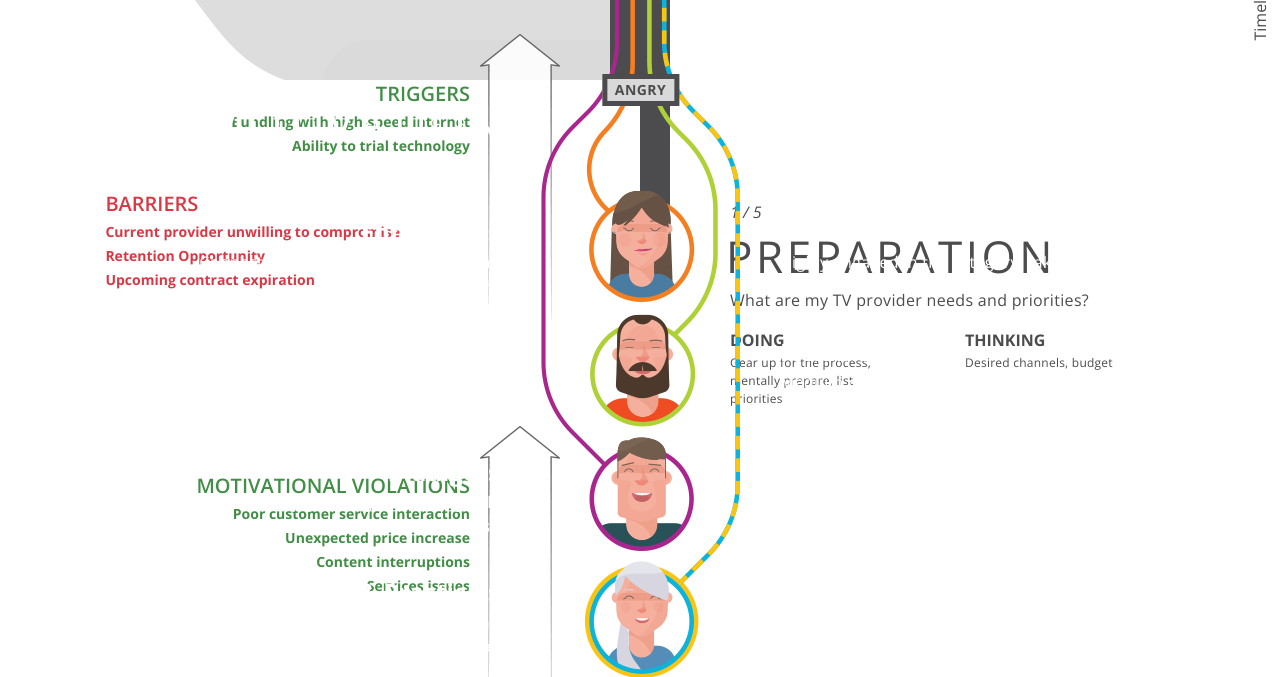
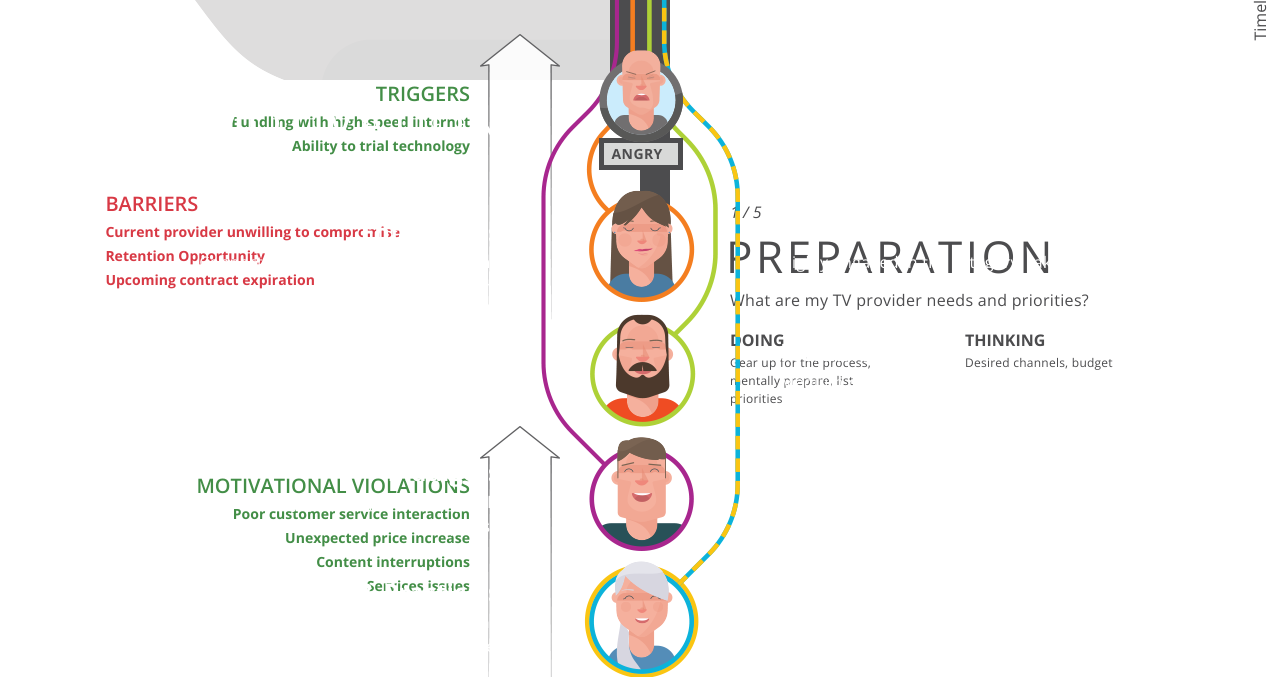
Before and after one commit to EggStrategy/dish-path-purchase, a PHP site: template views/stage-1.php in a window 1280 px wide. Shown: the top 677 px of the page. Run offline with PHP 8.4, Linux system fonts and the light colour scheme; the template is opened without the code that fills it, so the values that code supplies are empty.

Commit message:
Stage Mood avatars

```diff
--- a/assets/css/application.css
+++ b/assets/css/application.css
@@ -193,6 +193,43 @@ em {
   background: url('/assets/images/icon-traditionals.svg?1408637448') no-repeat;
 }
 
+[class*="icon-mood-"] {
+  position: relative;
+  z-index: 10;
+  display: block;
+  margin: 0 auto -4px;
+  background: url('/assets/images/sprite-moods.svg?1408998943') no-repeat;
+}
+
+.icon-mood-angry {
+  width: 84px;
+  height: 92px;
+  background-position: 0 -397px;
+}
+
+.icon-mood-hopeful {
+  width: 84px;
+  height: 92px;
+  background-position: 0 -297px;
+}
+
+.icon-mood-frustrated {
+  width: 84px;
+  height: 92px;
+  background-position: 0 -197px;
+}
+
+.icon-mood-determined {
+  width: 84px;
+  height: 92px;
+  background-position: 0 -99px;
+}
+
+.icon-mood-excited {
+  width: 84px;
+  height: 92px;
+}
+
 .bubbles {
   width: 82px;
   height: 303px;
@@ -200,7 +237,6 @@ em {
 }
 
 .circle-stay-s3 {
-  /*   width: 128px; */
   width: 251px;
   height: 173px;
   background: url('/assets/images/circle-stay-s3.png?1408643525') no-repeat;
@@ -240,7 +276,6 @@ em {
   background-position: 0 -42px;
 }
 
-/** Fountain Arrows **/
 .arrow-down-s1 {
   width: 168px;
   height: 188px;
--- a/assets/sass/application.scss
+++ b/assets/sass/application.scss
@@ -22,6 +22,7 @@
 @import "stage/paths";
 @import "stage/footer";
 @import "stage/timeline";
+@import "stage/moods";
 
 @import "sections/header";
 @import "sections/footer";
--- a/assets/sass/global/_icons.scss
+++ b/assets/sass/global/_icons.scss
@@ -2,6 +2,8 @@
 [class*="icon-"] {
   display: inline-block;
 }
+
+// Segment Avatars
 
 .icon-recommendations {
   width: 25px;
@@ -33,6 +35,47 @@
   background: $icon-traditionals no-repeat;
 }
 
+// Mood Avatas
+
+[class*="icon-mood-"] {
+  position: relative;
+  z-index: 10;
+  display: block;
+  margin: 0 auto -4px;
+  background: $sprite-moods no-repeat;
+}
+
+.icon-mood-angry {
+  width: 84px;
+  height: 92px;
+  background-position: 0 -397px;
+}
+
+.icon-mood-hopeful {
+  width: 84px;
+  height: 92px;
+  background-position: 0 -297px;
+}
+
+.icon-mood-frustrated {
+  width: 84px;
+  height: 92px;
+  background-position: 0 -197px;
+}
+
+.icon-mood-determined {
+  width: 84px;
+  height: 92px;
+  background-position: 0 -99px;
+}
+
+.icon-mood-excited {
+  width: 84px;
+  height: 92px;
+}
+
+// Stage Assets
+
 .bubbles {
   width: 82px;
   height: 303px;
@@ -40,11 +83,12 @@
 }
 
 .circle-stay-s3 {
-/*   width: 128px; */
   width: 251px;
   height: 173px;
   background: $circle-stay-s3 no-repeat;
 }
+
+// Arrows
 
 [class*="arrow-"] {
   display: inline-block;
@@ -81,7 +125,7 @@
 }
 
 
-/** Fountain Arrows **/
+// Fountain Arrows
 
 .arrow-down-s1 {
   width: 168px;
--- a/assets/sass/global/_images.scss
+++ b/assets/sass/global/_images.scss
@@ -14,6 +14,10 @@ $path-indulgers:    image-url("path-indulgers.png");
 $path-traditionals: image-url("path-traditionals.png");
 
 $logo-dish: image-url("logo-dish.png");
+
+
+$sprite-moods: image-url("sprite-moods.svg");
+$sprite-moods-png: image-url("sprite-moods.png");
 
 
 $bubbles: image-url("bubbles.png");
--- /dev/null
+++ b/assets/sass/stage/_moods.scss
@@ -0,0 +1,2 @@
+
+.moods {}
--- a/views/stage-1.php
+++ b/views/stage-1.php
@@ -66,7 +66,7 @@
   <div class="stage-paths">
 
     <div class="stage-mood">
-      <div class="icon-"></div>
+      <div class="icon-mood-angry"></div>
       <div class="mood">Angry</div>
     </div>
 
--- a/views/stage-2.php
+++ b/views/stage-2.php
@@ -60,7 +60,7 @@
   <div class="stage-paths">
 
     <div class="stage-mood">
-      <div class="icon-"></div>
+      <div class="icon-mood-hopeful"></div>
       <div class="mood">Hopeful</div>
     </div>
 
--- a/views/stage-3.php
+++ b/views/stage-3.php
@@ -71,7 +71,7 @@
   <div class="stage-paths">
 
     <div class="stage-mood">
-      <div class="icon-"></div>
+      <div class="icon-mood-frustrated"></div>
       <div class="mood">Frustrated</div>
     </div>
 
--- a/views/stage-4.php
+++ b/views/stage-4.php
@@ -59,7 +59,7 @@
   <div class="stage-paths">
 
     <div class="stage-mood">
-      <div class="icon-"></div>
+      <div class="icon-mood-determined"></div>
       <div class="mood">Determined</div>
     </div>
 
--- a/views/stage-5.php
+++ b/views/stage-5.php
@@ -60,7 +60,7 @@
   <div class="stage-paths">
 
     <div class="stage-mood">
-      <div class="icon-"></div>
+      <div class="icon-mood-excited"></div>
       <div class="mood">Excited</div>
     </div>
 
```
Also changed, not shown: assets/images/sprite-moods.png (added), assets/images/sprite-moods.svg (added).
